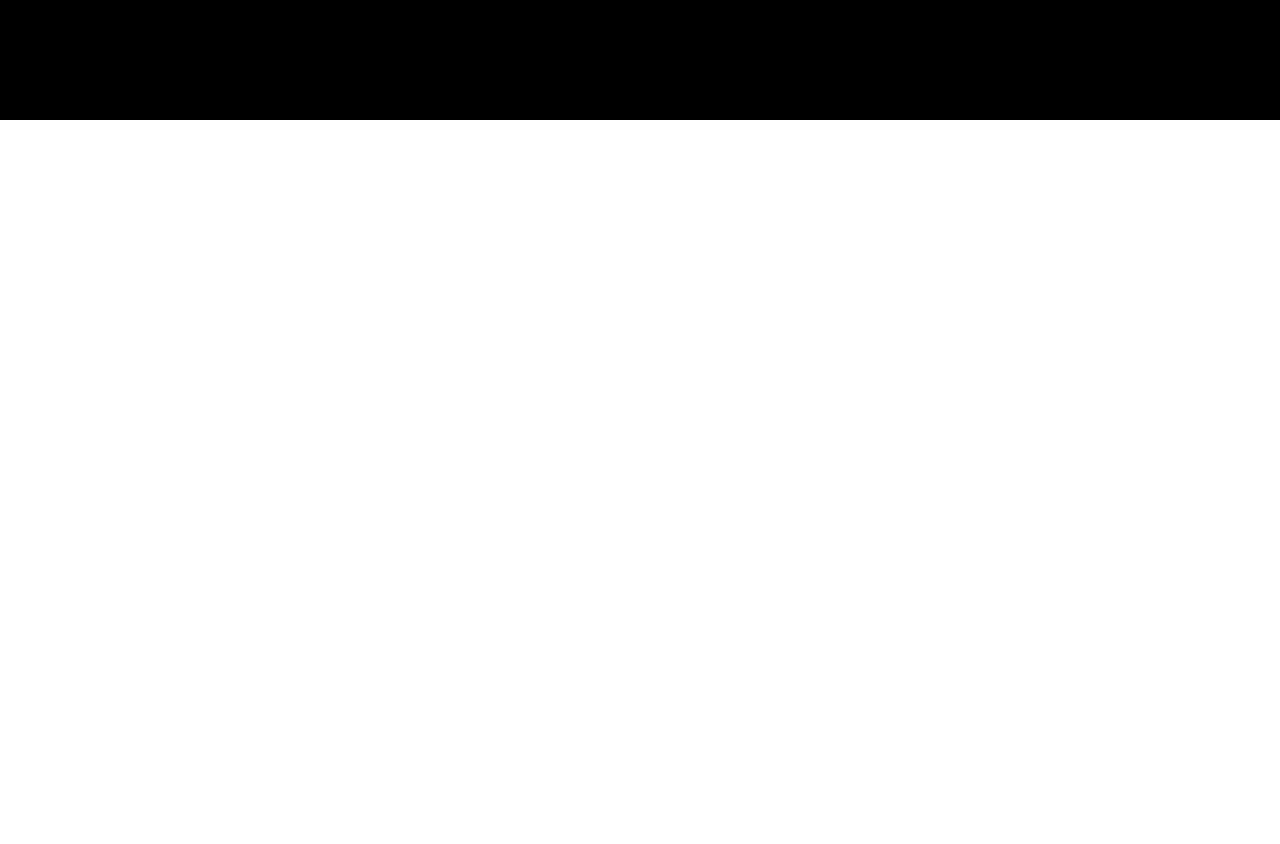
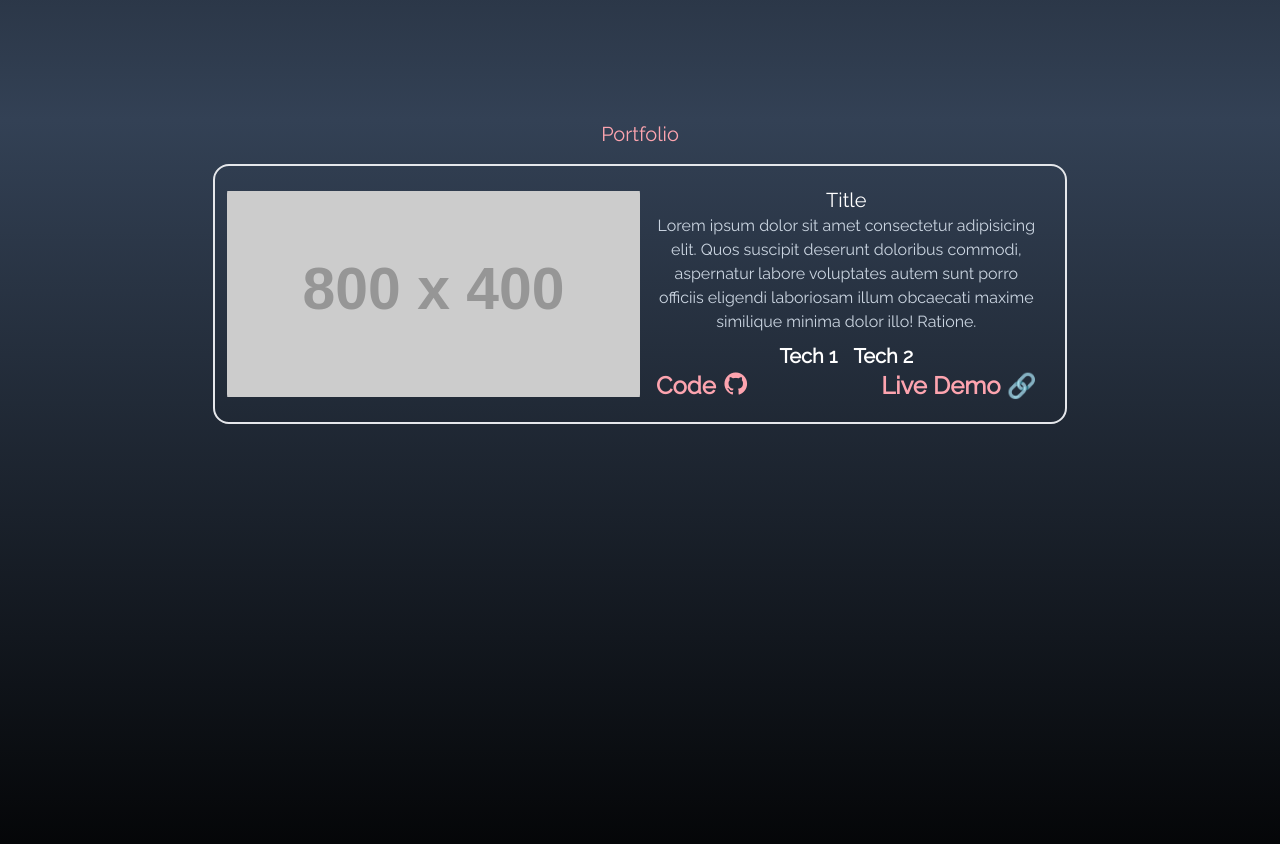
Before and after one commit to BrianPizz/react-portfolio, a React (Vite) app: page / in a window 1280 px wide. Shown: the part 1480-2324 px from the top of the page. Before the commit the page ends 1600 px from the top, so only its background shows below. Built offline with nearby package versions, Linux system fonts and the light colour scheme.

Commit message:
project card

```diff
--- a/index.html
+++ b/index.html
@@ -5,7 +5,7 @@
     <link rel="icon" type="image/svg+xml" href="/vite.svg" />
     <meta name="viewport" content="width=device-width, initial-scale=1.0" />
     <link rel="stylesheet" href="https://cdn.jsdelivr.net/gh/devicons/devicon@v2.15.1/devicon.min.css">
-    <title>Vite + React</title>
+    <title>Brian Pizzimenti</title>
   </head>
   <body>
     <div id="root"></div>
--- a/src/App.jsx
+++ b/src/App.jsx
@@ -1,13 +1,15 @@
 import Home from "./components/Home";
 import Navbar from "./components/Navbar";
 import About from "./components/About";
+import Portfolio from "./components/Portfolio";
 
 export default function App() {
   return (
     <div>
       <Navbar />
       <Home />
-    <About />
+      <About />
+      <Portfolio />
     </div>
   )
 }
--- a/src/components/About.jsx
+++ b/src/components/About.jsx
@@ -2,7 +2,7 @@ import React from 'react'
 
 function About() {
     return (
-        <div name='about' className='w-full h-screen bg-black'>
+        <div name='about' className='w-full h-screen bg-gradient-to-t from-slate-700 to-black'>
             <div className='flex justify-center items-center w-full h-full'>
 
                 <div className='bg-about w-80 h-80 bg-no-repeat bg-fill bg-center hidden md:block mr-5 rounded-lg'>
@@ -10,7 +10,7 @@ function About() {
                 <div className='ml-5 md:w-3/12'>
                     <p className='text-xl text-rose-300'>About Me 👨‍💻</p>
                     <p className='text-4xl font-bold text-slate-400 my-2'>A dedicated Full Stack Developer</p>
-                    <p className='text-white '>
+                    <p className='text-white mr-4 md:mr-0'>
                     As a web developer, I thrive on solving complex problems and creating efficient, elegant solutions. My technical toolbox includes a range of technologies, such as HTML5, CSS3, JavaScript, and the power of modern web frameworks like React. I love working with databases, whether it's setting up SQL databases like MySQL, building scalable NoSQL solutions with MongoDB, or using the versatile MERN stack.
                     </p>
                 </div>
--- a/src/components/Home.jsx
+++ b/src/components/Home.jsx
@@ -14,15 +14,15 @@ const Home = () => {
                     <p className='mr-3 my-auto'>Tech Stack</p>
                     <div className='mr-3 my-auto'>|</div>
                     <div>
-                        <i class="devicon-html5-plain colored text-3xl sm:text-4xl mr-1"></i>
-                        <i class="devicon-css3-plain colored text-3xl sm:text-4xl"></i>
-                        <i class="devicon-javascript-plain colored text-3xl sm:text-4xl mx-2"></i>
-                        <i class="devicon-nodejs-plain colored text-3xl sm:text-4xl mx-2"></i>
-                        <i class="devicon-express-original text-3xl sm:text-4xl"></i>
-                        <i class="devicon-mysql-plain colored text-3xl sm:text-4xl ml-2"></i>
-                        <i class="devicon-mongodb-plain colored text-3xl sm:text-4xl"></i>
-                        <i class="devicon-react-plain colored text-3xl sm:text-4xl mx-2"></i>
-                        <i class="devicon-tailwindcss-plain colored text-3xl sm:text-4xl mx-2"></i>
+                        <i className="devicon-html5-plain colored text-3xl sm:text-4xl mr-1"></i>
+                        <i className="devicon-css3-plain colored text-3xl sm:text-4xl"></i>
+                        <i className="devicon-javascript-plain colored text-3xl sm:text-4xl mx-2"></i>
+                        <i className="devicon-nodejs-plain colored text-3xl sm:text-4xl mx-2"></i>
+                        <i className="devicon-express-original text-3xl sm:text-4xl"></i>
+                        <i className="devicon-mysql-plain colored text-3xl sm:text-4xl ml-2"></i>
+                        <i className="devicon-mongodb-plain colored text-3xl sm:text-4xl"></i>
+                        <i className="devicon-react-plain colored text-3xl sm:text-4xl mx-2"></i>
+                        <i className="devicon-tailwindcss-plain colored text-3xl sm:text-4xl mx-2"></i>
                     </div>
                 </div>
                 <div className='my-2'>
--- /dev/null
+++ b/src/components/Portfolio.jsx
@@ -0,0 +1,19 @@
+import React from 'react'
+import ProjectCard from './ProjectCard'
+
+function Portfolio() {
+    return (
+        <div name='portfolio' className='w-full h-screen bg-gradient-to-t to-slate-700 from-black text-white flex flex-col items-center'>
+            <p className='text-rose-300 text-xl mb-4'>Portfolio</p>
+
+            {/* projects container */}
+            <div className='w-8/12'>
+                {/* projects */}
+                <ProjectCard />
+            </div>
+
+        </div>
+    )
+}
+
+export default Portfolio
--- /dev/null
+++ b/src/components/ProjectCard.jsx
@@ -0,0 +1,29 @@
+import React from 'react'
+
+function ProjectCard() {
+    return (
+        <div className='border-2 md:flex w-full p-3 rounded-2xl'>
+            <div className='rounded-2xl md:w-6/12 overflow-clip '>
+                <img src="https://placehold.co/800x400" alt="placeholder" className='object-scale-down h-full' />
+            </div>
+            <div className='md:w-6/12 px-4 my-2 text-center flex flex-col'>
+                <div>
+                    <h2 className='text-xl'> Title </h2>
+                    <p className=' text-slate-300'>Lorem ipsum dolor sit amet consectetur adipisicing elit. Quos suscipit deserunt doloribus commodi, aspernatur labore voluptates autem sunt porro officiis eligendi laboriosam illum obcaecati maxime similique minima dolor illo! Ratione.</p>
+                </div>
+                <div className='flex justify-center mt-2 text-xl font-bold'>
+                    <p className='mx-2'>Tech 1</p>
+                    <p className='mx-2'>Tech 2</p>
+                </div>
+                <div className='mt-auto flex justify-between text-2xl font-bold text-rose-300'>
+                    <a href='#'>Code
+                        <i className="devicon-github-original ml-2"></i>
+                    </a>
+                    <a href='#'>Live Demo 🔗</a>
+                </div>
+            </div>
+        </div>
+    )
+}
+
+export default ProjectCard
--- a/src/index.css
+++ b/src/index.css
@@ -15,3 +15,16 @@
         @apply cursor-pointer;
     }
 }
+
+@media (max-width: 767px) {
+    .mobile-hover-effect {
+      background: rgba(0, 0, 0, 0.7);
+      color: white;
+      opacity: 0;
+      transition: opacity 0.3s;
+    }
+
+    .mobile-hover-effect:hover {
+      opacity: 1;
+    }
+  }
```
